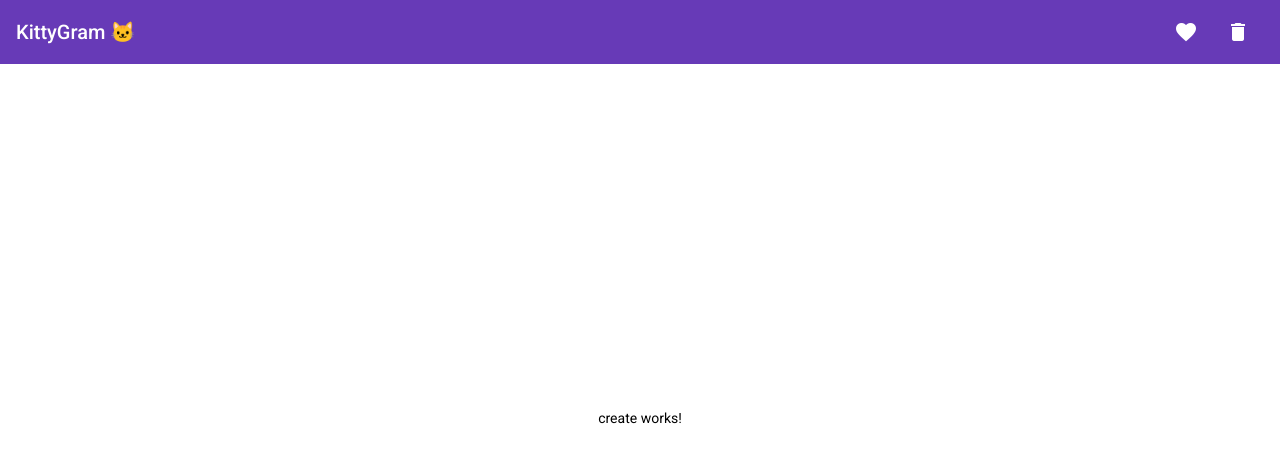
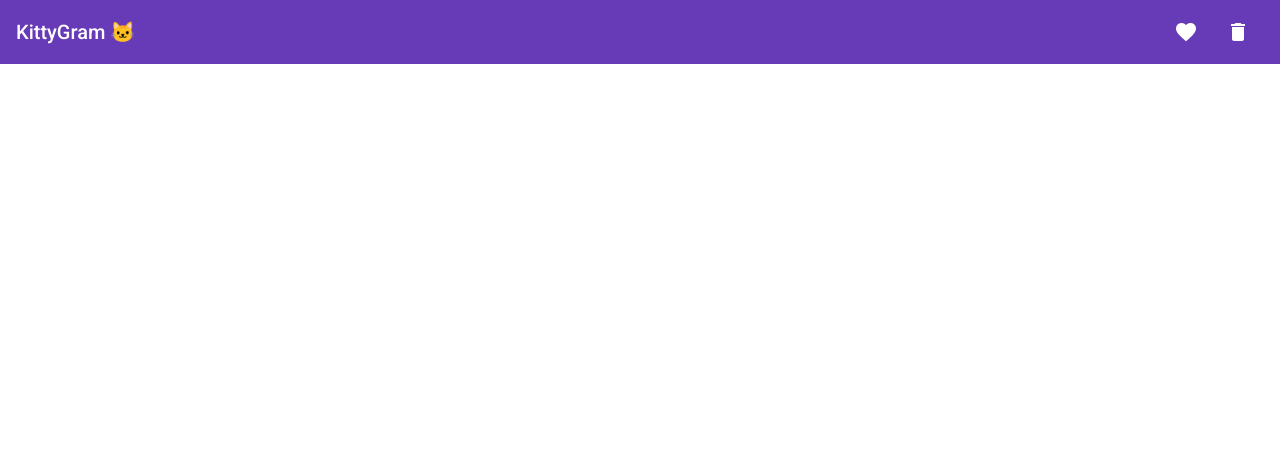
Before and after one commit to SiddAjmera/kittygram-oauth, an Angular app: page /create in a window 1280 px wide. Shown: the top 462 px of the page. Built offline with nearby package versions, Linux system fonts and the light colour scheme.

Commit message:
1 binaries uploaded

```diff
--- a/src/app/create/create.component.html
+++ b/src/app/create/create.component.html
@@ -1,3 +1 @@
-<p>
-create works!
-</p>
+<img src="" alt="">
```
Also changed, not shown: src/assets/create.png (added).
